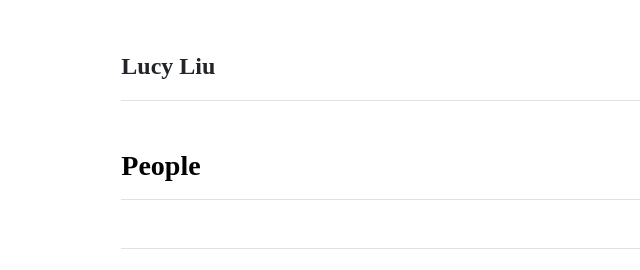
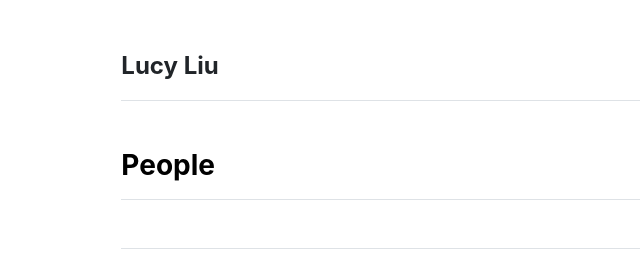
Before and after one commit to lliu12/lliu12, a Jekyll site: the page built from people.md, in a window 1280 px wide. Shown: the top 270 px of the page, without its empty margins (108-748 px from the left). Built offline with Jekyll 4.4.1, drawn with Linux system fonts in a browser that asks for light colours.

Commit message:
formatting

```diff
--- a/_sass/main.scss
+++ b/_sass/main.scss
@@ -6,7 +6,7 @@ $linkColor: #212529 !important;
 body {
   background: $backgroundColor;
   color: $bodyColor;
-  font-family: "PT Serif" // $bodyFont;
+  font-family: "Inter" // $bodyFont;
 }
 
 body a {
```
